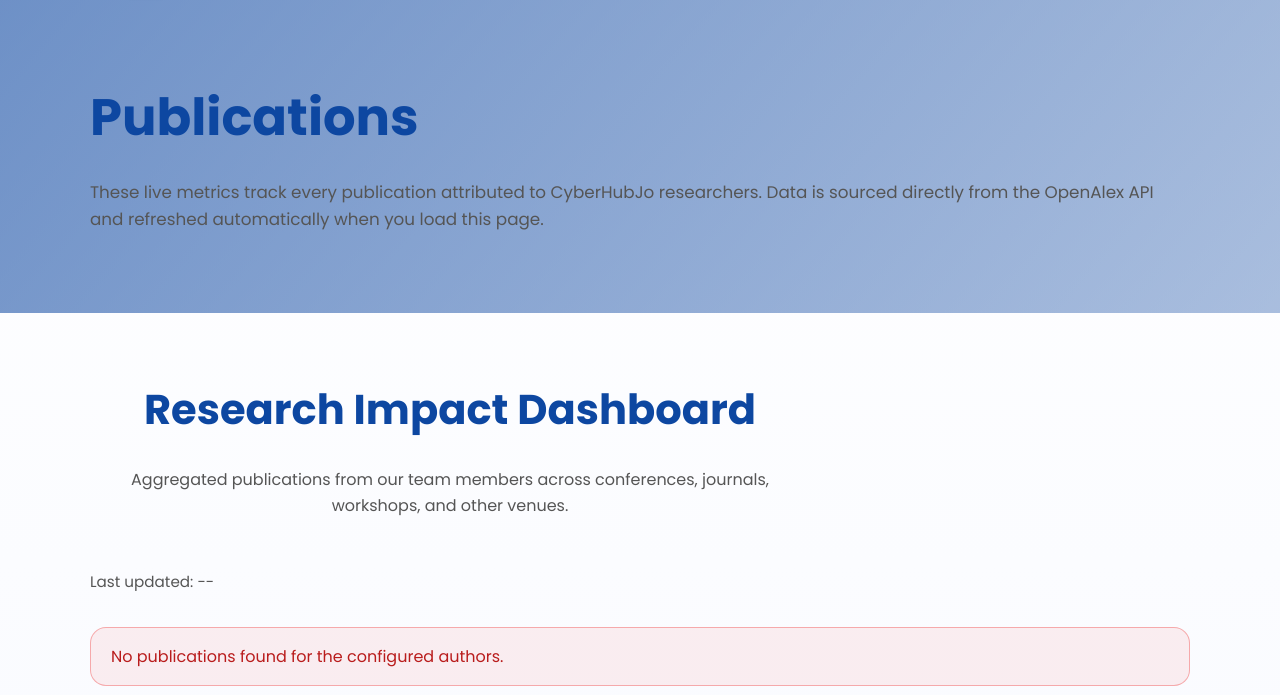
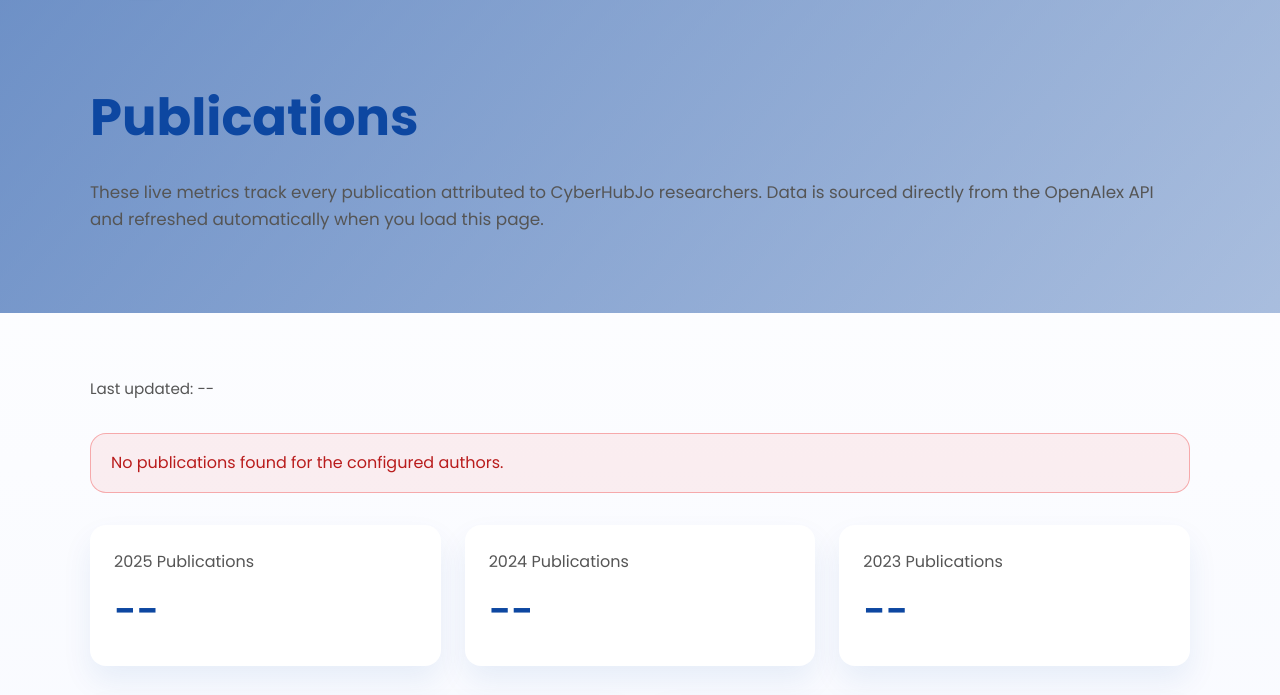
Before and after one commit to HatemMosa/CyberHubJo-Website, a plain HTML site: page publications.html in a window 1280 px wide. Shown: the part 76-771 px from the top of the page. Drawn offline with Linux system fonts and the light colour scheme; no server answers.

Commit message:
Remove dashboard heading text

```diff
--- a/publications.html
+++ b/publications.html
@@ -70,13 +70,6 @@
 
       <section class="section publication-dashboard" aria-live="polite">
         <div class="section-header">
-          <div>
-            <h2>Research Impact Dashboard</h2>
-            <p class="section-intro">
-              Aggregated publications from our team members across conferences,
-              journals, workshops, and other venues.
-            </p>
-          </div>
           <p class="last-updated">
             Last updated: <span id="last-updated">--</span>
           </p>
```
